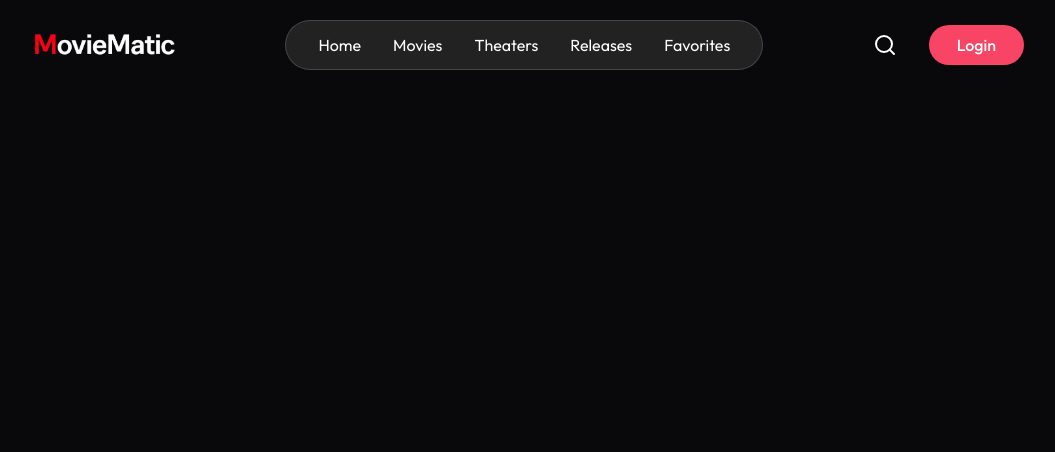
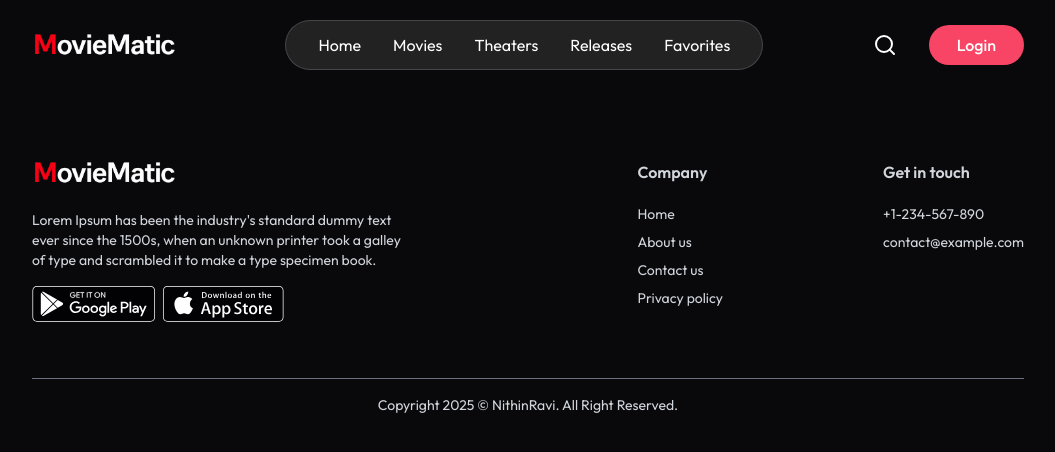
Before and after one commit to NithinRavi09/MovieMatic, a React (Vite) app in the folder client/: page /favorite in a window 1280 px wide. Shown: the top 452 px of the page, without its empty margins (112-1167 px from the left). Built offline with nearby package versions, Linux system fonts and the light colour scheme; no server answers.

Commit message:
completed feature section, trailer section and footer section (footer section builted using prebuiltUI)

```diff
--- /dev/null
+++ b/client/src/components/BlurCircle.jsx
@@ -0,0 +1,12 @@
+import React from 'react'
+
+const BlurCircle = ({top = "auto", left = "auto", right = "auto", bottom = "auto"}) => {
+  return (
+    <div className='absolute -z-50 h-58 w-58 aspect-square rounded-full bg-primary/30 blur-3xl'
+    style={{top: top, left: left, right: right, bottom: bottom }}>
+
+    </div>
+  )
+}
+
+export default BlurCircle
--- a/client/src/components/FeaturedSection.jsx
+++ b/client/src/components/FeaturedSection.jsx
@@ -1,18 +1,34 @@
 import { ArrowRight } from 'lucide-react'
 import React from 'react'
+import { useNavigate } from 'react-router-dom'
+import BlurCircle from './BlurCircle'
+import { dummyShowsData } from '../assets/assets'
+import MovieCard from './MovieCard'
 
 const FeaturedSection = () => {
+
+  const navigate = useNavigate()
   return (
     <div className='px-6 md:px-16 lg:px-24 xl:px-44 overflow-hidden'>
 
-      <div>
-        <p>Now Showing</p>
-        <button>View All <ArrowRight className='group-hover:translate-x-0.5 transition w-4.5 h-4.5' /></button>
+      <div className='relative flex items-center justify-between pt-20 pb-10'>
+        <BlurCircle top='0' right='-80px' />
+        <p className='text-gray-300 font-medium text-lg'>Now Showing</p>
+        <button onClick={() => navigate('/movies')} className='group flex items-center gap-2 text-sm text-gray-300 cursor-pointer'>
+          View All
+          <ArrowRight className='group-hover:translate-x-0.5 transition w-4.5 h-4.5' /></button>
       </div>
 
-      <div></div>
+      <div className='flex flex-wrap max-sm:justify-center gap-8 mt-8'>
+        {dummyShowsData.slice(0, 4).map((show) => (
+          <MovieCard key={show._id} movie={show} />
+        ))}
+      </div>
 
-      <div></div>
+      <div className='flex justify-center mt-20'>
+        <button onClick={() => {navigate('/movies'); scrollTo(0,0)}} className='px-10 py-3 text-sm bg-primary hover:bg-primary-dull transition rounded-md font-medium cursor-pointer'>Show more</button>
+      </div>
+
     </div>
   )
 }
--- a/client/src/components/Footer.jsx
+++ b/client/src/components/Footer.jsx
@@ -1,10 +1,43 @@
 import React from 'react'
+import { assets } from '../assets/assets'
 
 const Footer = () => {
   return (
-    <div>
-
-    </div>
+    <footer className="px-6 md:px-16 lg:px-36 mt-40 w-full text-gray-300">
+            <div className="flex flex-col md:flex-row justify-between w-full gap-10 border-b border-gray-500 pb-14">
+                <div className="md:max-w-96">
+                    <img className="w-36 h-auto" src={assets.logoMovieMatic} alt="logo" />
+                    <p className="mt-6 text-sm">
+                        Lorem Ipsum has been the industry's standard dummy text ever since the 1500s, when an unknown printer took a galley of type and scrambled it to make a type specimen book.
+                    </p>
+                    <div className="flex items-center gap-2 mt-4">
+                        <img src={assets.googlePlay} alt="google play" className="h-9 w-auto" />
+                        <img src={assets.appStore} alt="app store" className="h-9 w-auto" />
+                    </div>
+                </div>
+                <div className="flex-1 flex items-start md:justify-end gap-20 md:gap-40">
+                    <div>
+                        <h2 className="font-semibold mb-5">Company</h2>
+                        <ul className="text-sm space-y-2">
+                            <li><a href="#">Home</a></li>
+                            <li><a href="#">About us</a></li>
+                            <li><a href="#">Contact us</a></li>
+                            <li><a href="#">Privacy policy</a></li>
+                        </ul>
+                    </div>
+                    <div>
+                        <h2 className="font-semibold mb-5">Get in touch</h2>
+                        <div className="text-sm space-y-2">
+                            <p>+1-234-567-890</p>
+                            <p>contact@example.com</p>
+                        </div>
+                    </div>
+                </div>
+            </div>
+            <p className="pt-4 text-center text-sm pb-5">
+                Copyright {new Date().getFullYear()} © NithinRavi. All Right Reserved.
+            </p>
+        </footer>
   )
 }
 
--- /dev/null
+++ b/client/src/components/MovieCard.jsx
@@ -0,0 +1,28 @@
+import { StarIcon } from 'lucide-react'
+import React from 'react'
+import { useNavigate } from 'react-router-dom'
+import timeFormat from '../lib/timeFormat'
+
+const MovieCard = ({movie}) => {
+    const navigate = useNavigate()
+  return (
+    <div className='flex flex-col justify-between p-3 bg-gray-800 rounded-2xl hover:-translate-y-1 transition duration-300 w-66'>
+      <img onClick={() => {navigate(`/movie/${movie._id}`); scrollTo(0,0)}} src={movie.backdrop_path} alt="" className='rounded-lg h-52 w-full object-cover object-right-bottom cursor-pointer' />
+        <p className='font-semibold mt-2 truncate'>{movie.title}</p>
+        <p className='text-sm text-gray-400 mt-2'>
+            {new Date(movie.release_date).getFullYear()} • {movie.genres.slice(0,2).map(genre => genre.name).join(" | ")} • {timeFormat(movie.runtime)}
+        </p>
+
+        <div className='flex items-center justify-between mt-4 pb-3'>
+            <button onClick={() => {navigate(`/movie/${movie._id}`); scrollTo(0,0)}} className='px-4 py-2 text-xs bg-primary hover:bg-primary-dull transition rounded-full font-medium cursor-pointer'>Buy Tickets</button>
+
+            <p className='flex items-center gap-1 text-sm text-gray-400 mt-1 pr-1'>
+                <StarIcon className='w-4 h-4 text-primary fill-primary' />
+                {movie.vote_average.toFixed(1)}
+            </p>
+        </div>
+    </div>
+  )
+}
+
+export default MovieCard
--- a/client/src/components/Navbar.jsx
+++ b/client/src/components/Navbar.jsx
@@ -31,7 +31,7 @@
         />
         <Link
           onClick={() => {
-            scrollTo(0, 0), setIsOpen(false);
+            scrollTo(0, 0); setIsOpen(false);
           }}
           to="/"
         >
@@ -39,7 +39,7 @@
         </Link>
         <Link
           onClick={() => {
-            scrollTo(0, 0), setIsOpen(false);
+            scrollTo(0, 0); setIsOpen(false);
           }}
           to="/movies"
         >
@@ -47,7 +47,7 @@
         </Link>
         <Link
           onClick={() => {
-            scrollTo(0, 0), setIsOpen(false);
+            scrollTo(0, 0); setIsOpen(false);
           }}
           to="/"
         >
@@ -55,7 +55,7 @@
         </Link>
         <Link
           onClick={() => {
-            scrollTo(0, 0), setIsOpen(false);
+            scrollTo(0, 0); setIsOpen(false);
           }}
           to="/"
         >
@@ -63,7 +63,7 @@
         </Link>
         <Link
           onClick={() => {
-            scrollTo(0, 0), setIsOpen(false);
+            scrollTo(0, 0); setIsOpen(false);
           }}
           to="/favorite"
         >
--- /dev/null
+++ b/client/src/components/TrailerSection.jsx
@@ -0,0 +1,34 @@
+import React, { useState } from 'react'
+import { dummyTrailers } from '../assets/assets'
+import ReactPlayer from 'react-player'
+import BlurCircle from './BlurCircle'
+import { PlayCircleIcon } from 'lucide-react'
+
+const TrailerSection = () => {
+
+    const [currentTrailer, setCurrentTrailer] = useState(dummyTrailers[0])
+
+  return (
+    <div className='px-6 md:px-16 lg:px-24 xl:px-44 py-20 overflow-hidden'>
+      <p className='text-gray-300 font-medium text-lg max-w-[960px] mx-auto'>Trailers</p>
+
+        <div className='relative mt-6'>
+            <BlurCircle top='-100px' right='-100px' />
+            <ReactPlayer url={currentTrailer.videoUrl} controls={false} className="mx-auto max-w-full" width="960px" height="540px" />
+
+        </div>
+
+        <div className='group grid grid-cols-4 gap-4 md:gap-8 mt-8 max-w-3xl mx-auto'>
+            {dummyTrailers.map((trailer) => (
+                <div key={trailer.image} className='relative group-hover:not-hover:opacity-50 hover:-translate-y-1 duration-300 transition max-md:h-60 md:max-h-60 cursor-pointer' onClick={() => setCurrentTrailer(trailer)} >
+
+                    <img src={trailer.image} alt="trailer" className='rounded-lg w-full h-full object-cover brightness-75' />
+                    <PlayCircleIcon strokeWidth={1.6} className='absolute top-1/2 left-1/2 w-5 md:w-8 h-5 md:h-12 transform -translate-x-1/2 -translate-y-1/2' />
+                </div>
+            ))}
+        </div>
+    </div>
+  )
+}
+
+export default TrailerSection
--- /dev/null
+++ b/client/src/lib/timeFormat.js
@@ -0,0 +1,7 @@
+const timeFormat = (minutes) => {
+    const hours = Math.floor(minutes / 60);
+    const minutesRemainder = minutes % 60;
+    return `${hours}h ${minutesRemainder}m`
+}
+
+export default timeFormat;
--- a/client/src/pages/Home.jsx
+++ b/client/src/pages/Home.jsx
@@ -1,10 +1,14 @@
 import React from 'react'
 import HeroSection from '../components/HeroSection'
+import FeaturedSection from '../components/FeaturedSection'
+import TrailerSection from '../components/TrailerSection'
 
 const Home = () => {
   return (
     <>
-      <HeroSection/>
+      <HeroSection />
+      <FeaturedSection />
+      <TrailerSection />
     </>
   )
 }
```
